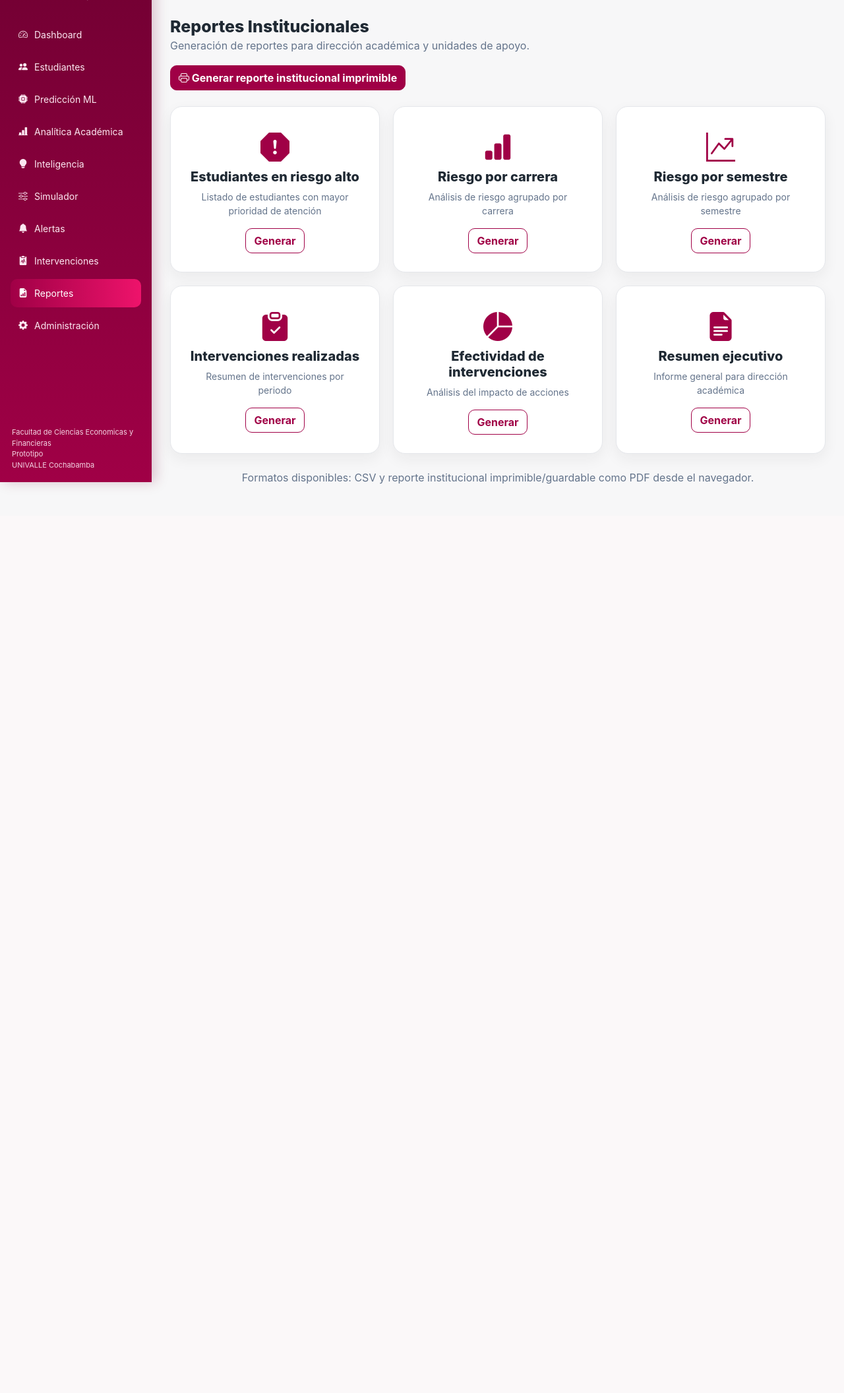
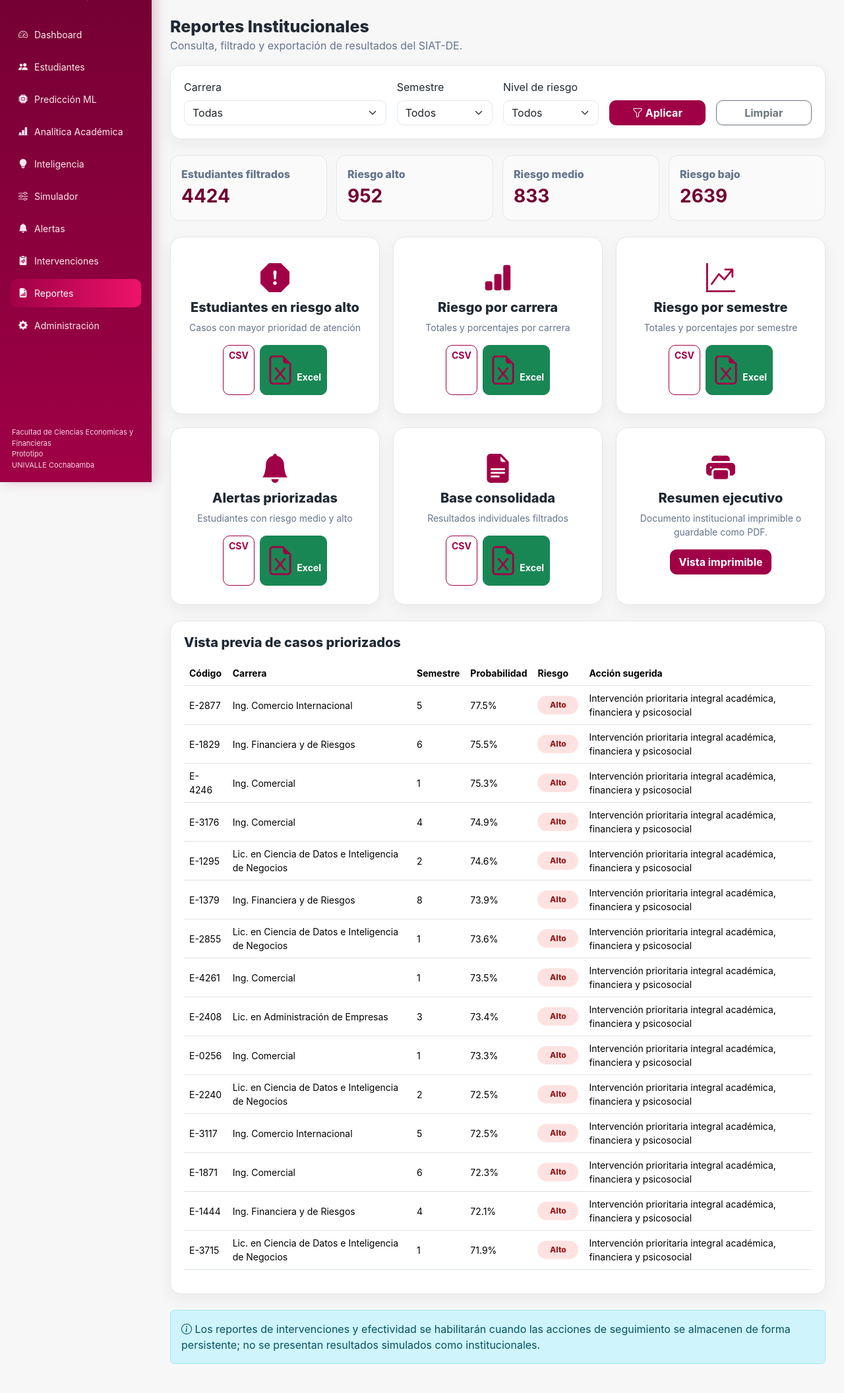
Before and after one commit to rudyluis/siat_ml, a Flask app: page /reportes in a window 1280 px wide. Shown: the part 69-2181 px from the top of the page at 66% size. Before the commit the page ends 808 px from the top, so only its background shows below. Run offline with Flask 3, Linux system fonts and the light colour scheme; the visitor is signed in with stand-in values (Sample User, id 1); some libraries are stand-ins or nearby versions.

Commit message:
feat: rediseñar panel funcional de reportes

```diff
--- a/templates/reportes.html
+++ b/templates/reportes.html
@@ -1,17 +1,51 @@
 {% extends 'base.html' %}
 {% block content %}
-<div class="page-title"><h2>Reportes Institucionales</h2><p>Generación de reportes para dirección académica y unidades de apoyo.</p></div>
-<div class="mb-4"><a href="{{ url_for('reporte_institucional') }}" class="btn btn-primary"><i class="bi bi-printer"></i> Generar reporte institucional imprimible</a></div>
+<div class="page-title"><h2>Reportes Institucionales</h2><p>Consulta, filtrado y exportación de resultados del SIAT-DE.</p></div>
+
+<div class="panel mb-4">
+  <form method="get" class="row g-3 align-items-end">
+    <div class="col-md-4"><label class="form-label">Carrera</label><select name="carrera" class="form-select"><option value="">Todas</option>{% for c in carreras %}<option value="{{ c }}" {% if filtros.get('carrera')==c %}selected{% endif %}>{{ c }}</option>{% endfor %}</select></div>
+    <div class="col-md-2"><label class="form-label">Semestre</label><select name="semestre" class="form-select"><option value="">Todos</option>{% for s in semestres %}<option value="{{ s }}" {% if filtros.get('semestre')==s %}selected{% endif %}>{{ s }}</option>{% endfor %}</select></div>
+    <div class="col-md-2"><label class="form-label">Nivel de riesgo</label><select name="riesgo" class="form-select"><option value="">Todos</option>{% for r in ['Bajo','Medio','Alto'] %}<option value="{{ r }}" {% if filtros.get('riesgo')==r %}selected{% endif %}>{{ r }}</option>{% endfor %}</select></div>
+    <div class="col-md-2"><button class="btn btn-primary w-100"><i class="bi bi-funnel"></i> Aplicar</button></div>
+    <div class="col-md-2"><a href="{{ url_for('reportes') }}" class="btn btn-outline-secondary w-100">Limpiar</a></div>
+  </form>
+</div>
+
+<div class="report-kpis mb-4">
+  <div><span>Estudiantes filtrados</span><strong>{{ kpis.total }}</strong></div>
+  <div><span>Riesgo alto</span><strong>{{ kpis.alto }}</strong></div>
+  <div><span>Riesgo medio</span><strong>{{ kpis.medio }}</strong></div>
+  <div><span>Riesgo bajo</span><strong>{{ kpis.bajo }}</strong></div>
+</div>
+
+{% set query = filtros.to_dict() %}
 <div class="report-grid">
-  {% set cards = [
-    ('riesgo_alto','bi-exclamation-octagon-fill','Estudiantes en riesgo alto','Listado de estudiantes con mayor prioridad de atención'),
-    ('riesgo_carrera','bi-bar-chart-fill','Riesgo por carrera','Análisis de riesgo agrupado por carrera'),
-    ('riesgo_semestre','bi-graph-up-arrow','Riesgo por semestre','Análisis de riesgo agrupado por semestre'),
-    ('intervenciones','bi-clipboard-check-fill','Intervenciones realizadas','Resumen de intervenciones por periodo'),
-    ('efectividad','bi-pie-chart-fill','Efectividad de intervenciones','Análisis del impacto de acciones'),
-    ('resumen','bi-file-earmark-text-fill','Resumen ejecutivo','Informe general para dirección académica')
-  ] %}
-  {% for tipo,icon,title,desc in cards %}<div class="report-card"><i class="bi {{ icon }}"></i><h5>{{ title }}</h5><p>{{ desc }}</p><a class="btn btn-outline-primary" href="{{ url_for('reporte_csv', tipo=tipo) }}">Generar</a></div>{% endfor %}
+{% set cards = [
+  ('riesgo_alto','bi-exclamation-octagon-fill','Estudiantes en riesgo alto','Casos con mayor prioridad de atención'),
+  ('riesgo_carrera','bi-bar-chart-fill','Riesgo por carrera','Totales y porcentajes por carrera'),
+  ('riesgo_semestre','bi-graph-up-arrow','Riesgo por semestre','Totales y porcentajes por semestre'),
+  ('alertas','bi-bell-fill','Alertas priorizadas','Estudiantes con riesgo medio y alto'),
+  ('resumen','bi-file-earmark-text-fill','Base consolidada','Resultados individuales filtrados')
+] %}
+{% for tipo,icon,title,desc in cards %}
+<div class="report-card">
+  <i class="bi {{ icon }}"></i><h5>{{ title }}</h5><p>{{ desc }}</p>
+  <div class="d-flex gap-2 justify-content-center">
+    <a class="btn btn-sm btn-outline-primary" href="{{ url_for('descargar_reporte', tipo=tipo, formato='csv', **query) }}">CSV</a>
+    <a class="btn btn-sm btn-success" href="{{ url_for('descargar_reporte', tipo=tipo, formato='xlsx', **query) }}"><i class="bi bi-file-earmark-excel"></i> Excel</a>
+  </div>
 </div>
-<div class="text-center mt-4 muted">Formatos disponibles: CSV y reporte institucional imprimible/guardable como PDF desde el navegador.</div>
+{% endfor %}
+<div class="report-card"><i class="bi bi-printer-fill"></i><h5>Resumen ejecutivo</h5><p>Documento institucional imprimible o guardable como PDF.</p><a href="{{ url_for('reporte_institucional', **query) }}" class="btn btn-primary">Vista imprimible</a></div>
+</div>
+
+<div class="panel mt-4">
+  <h5>Vista previa de casos priorizados</h5>
+  <div class="table-responsive"><table class="table table-hover align-middle">
+    <thead><tr><th>Código</th><th>Carrera</th><th>Semestre</th><th>Probabilidad</th><th>Riesgo</th><th>Acción sugerida</th></tr></thead>
+    <tbody>{% for _,e in preview.iterrows() %}<tr><td>{{ e.codigo_estudiante }}</td><td>{{ e.carrera }}</td><td>{{ e.semestre }}</td><td>{{ '%.1f'|format(e.probabilidad_desercion*100) }}%</td><td><span class="risk-badge {{ badge_class(e.nivel_riesgo) }}">{{ e.nivel_riesgo }}</span></td><td>{{ e.accion_sugerida }}</td></tr>{% else %}<tr><td colspan="6" class="text-center muted">No existen registros con los filtros seleccionados.</td></tr>{% endfor %}</tbody>
+  </table></div>
+</div>
+<div class="alert alert-info mt-4"><i class="bi bi-info-circle"></i> Los reportes de intervenciones y efectividad se habilitarán cuando las acciones de seguimiento se almacenen de forma persistente; no se presentan resultados simulados como institucionales.</div>
 {% endblock %}
```
